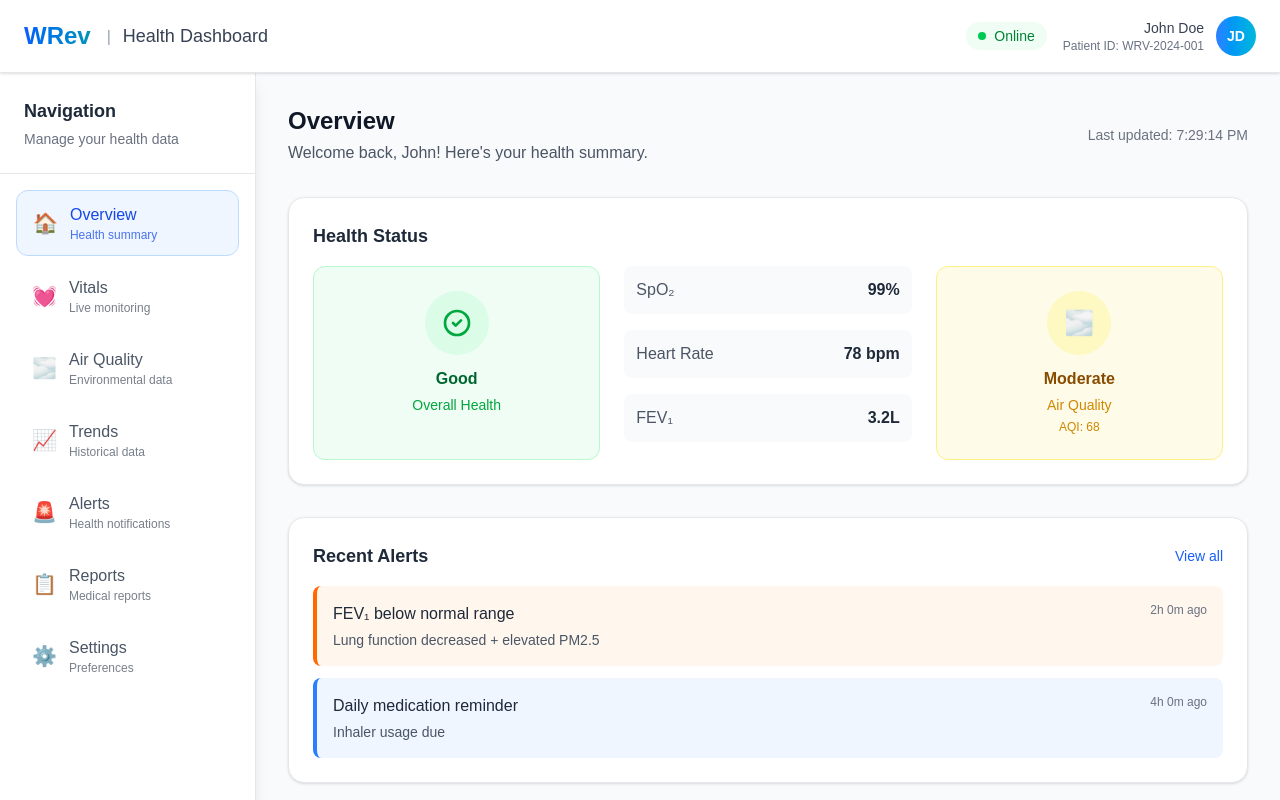
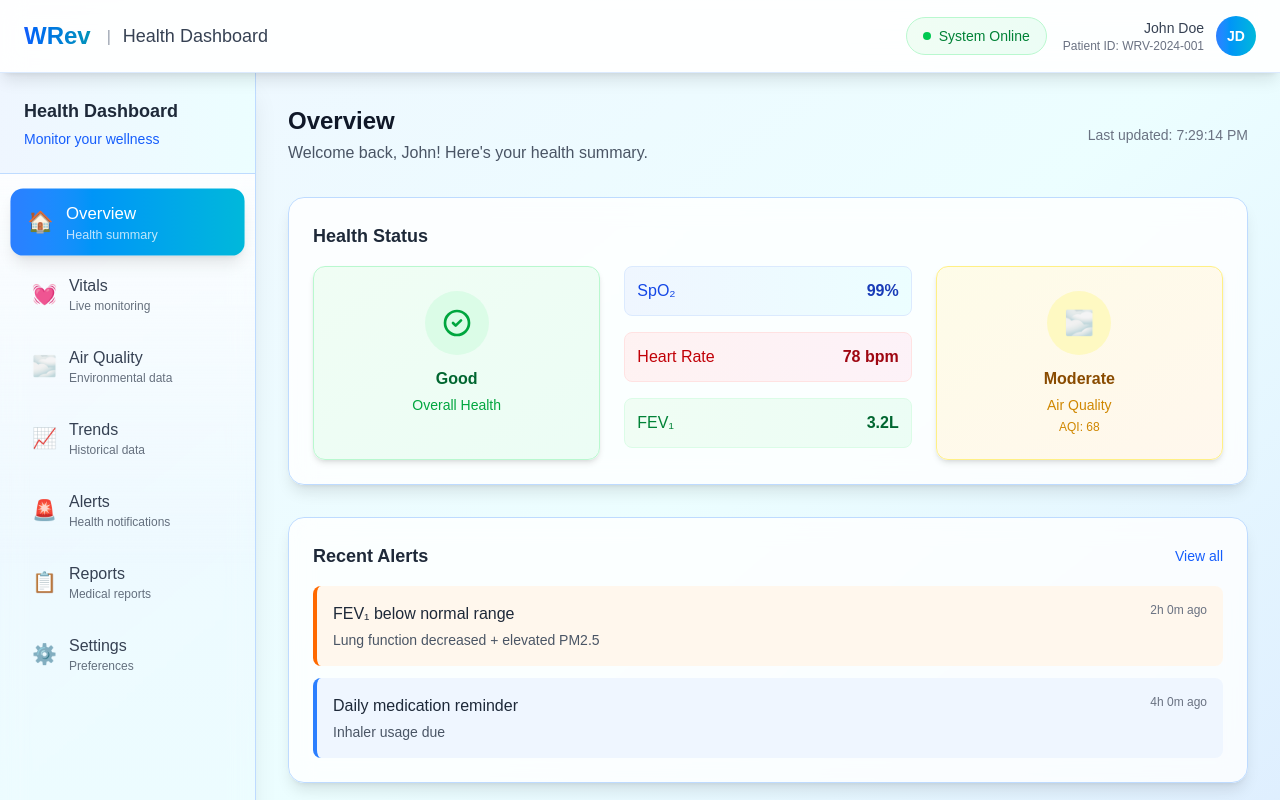
Before and after one commit to Debsmit16/WRev, a Next.js app: page /dashboard in a window 1280 px wide. Shown: the top 800 px of the page. Built offline with nearby package versions, Linux system fonts and the light colour scheme.

Commit message:
Enhanced Dashboard with Healthcare Color Theme

```diff
--- a/src/app/dashboard/page.tsx
+++ b/src/app/dashboard/page.tsx
@@ -155,9 +155,9 @@ export default function Dashboard() {
   ];
 
   return (
-    <div className="min-h-screen bg-gray-50">
+    <div className="min-h-screen bg-gradient-to-br from-blue-50 via-cyan-50 to-blue-100">
       {/* Top Header */}
-      <header className="bg-white shadow-sm border-b border-gray-200 sticky top-0 z-50">
+      <header className="bg-white/90 backdrop-blur-md shadow-lg border-b border-blue-100 sticky top-0 z-50">
         <div className="flex items-center justify-between px-6 py-4">
           {/* Left side */}
           <div className="flex items-center space-x-4">
@@ -181,9 +181,9 @@ export default function Dashboard() {
           {/* Right side */}
           <div className="flex items-center space-x-4">
             {/* Status indicator */}
-            <div className="hidden sm:flex items-center space-x-2 bg-green-50 px-3 py-1 rounded-full">
+            <div className="hidden sm:flex items-center space-x-2 bg-gradient-to-r from-green-50 to-emerald-50 px-4 py-2 rounded-full border border-green-200">
               <span className="w-2 h-2 bg-green-500 rounded-full animate-pulse"></span>
-              <span className="text-green-700 text-sm font-medium">Online</span>
+              <span className="text-green-700 text-sm font-medium">System Online</span>
             </div>
 
             {/* User profile */}
@@ -204,12 +204,12 @@ export default function Dashboard() {
 
       <div className="flex">
         {/* Sidebar Navigation */}
-        <aside className={`${sidebarOpen ? 'translate-x-0' : '-translate-x-full'} lg:translate-x-0 fixed lg:static inset-y-0 left-0 z-40 w-64 bg-white shadow-lg border-r border-gray-200 transition-transform duration-300 ease-in-out`}>
+        <aside className={`${sidebarOpen ? 'translate-x-0' : '-translate-x-full'} lg:translate-x-0 fixed lg:static inset-y-0 left-0 z-40 w-64 bg-gradient-to-b from-white via-blue-50/30 to-cyan-50/30 backdrop-blur-md shadow-xl border-r border-blue-200 transition-transform duration-300 ease-in-out`}>
           <div className="flex flex-col h-full">
             {/* Navigation Header */}
-            <div className="p-6 border-b border-gray-200">
-              <h2 className="text-lg font-semibold text-gray-800">Navigation</h2>
-              <p className="text-sm text-gray-500 mt-1">Manage your health data</p>
+            <div className="p-6 border-b border-blue-200 bg-gradient-to-r from-blue-50 to-cyan-50">
+              <h2 className="text-lg font-semibold text-gray-800">Health Dashboard</h2>
+              <p className="text-sm text-blue-600 mt-1">Monitor your wellness</p>
             </div>
 
             {/* Navigation Items */}
@@ -223,8 +223,8 @@ export default function Dashboard() {
                   }}
                   className={`w-full flex items-center space-x-3 px-4 py-3 rounded-xl transition-all duration-200 ${
                     activeTab === item.id
-                      ? 'bg-blue-50 text-blue-700 border border-blue-200'
-                      : 'text-gray-600 hover:bg-gray-50 hover:text-gray-800'
+                      ? 'bg-gradient-to-r from-blue-500 to-cyan-500 text-white shadow-lg transform scale-105'
+                      : 'text-gray-700 hover:bg-gradient-to-r hover:from-blue-50 hover:to-cyan-50 hover:text-blue-700 hover:shadow-md'
                   }`}
                 >
                   <span className="text-xl">{item.icon}</span>
@@ -237,8 +237,8 @@ export default function Dashboard() {
             </nav>
 
             {/* Emergency Button */}
-            <div className="p-4 border-t border-gray-200">
-              <button className="w-full bg-red-500 hover:bg-red-600 text-white px-4 py-3 rounded-xl font-medium transition-colors flex items-center justify-center space-x-2">
+            <div className="p-4 border-t border-blue-200 bg-gradient-to-r from-red-50 to-pink-50">
+              <button className="w-full bg-gradient-to-r from-red-500 to-red-600 hover:from-red-600 hover:to-red-700 text-white px-4 py-3 rounded-xl font-medium transition-all duration-300 flex items-center justify-center space-x-2 shadow-lg hover:shadow-xl transform hover:scale-105">
                 <svg className="w-5 h-5" fill="none" stroke="currentColor" viewBox="0 0 24 24">
                   <path strokeLinecap="round" strokeLinejoin="round" strokeWidth={2} d="M12 9v2m0 4h.01m-6.938 4h13.856c1.54 0 2.502-1.667 1.732-2.5L13.732 4c-.77-.833-1.964-.833-2.732 0L4.082 16.5c-.77.833.192 2.5 1.732 2.5z" />
                 </svg>
@@ -285,11 +285,11 @@ export default function Dashboard() {
           {activeTab === 'overview' && (
             <div className="space-y-8">
               {/* Quick Health Status */}
-              <div className="bg-white rounded-2xl shadow-sm border border-gray-200 p-6">
+              <div className="bg-white/80 backdrop-blur-md rounded-2xl shadow-lg border border-blue-200 p-6">
                 <h2 className="text-lg font-semibold text-gray-800 mb-4">Health Status</h2>
                 <div className="grid grid-cols-1 md:grid-cols-3 gap-6">
                   {/* Overall Status */}
-                  <div className="text-center p-6 bg-green-50 rounded-xl border border-green-200">
+                  <div className="text-center p-6 bg-gradient-to-br from-green-50 to-emerald-50 rounded-xl border border-green-200 shadow-md hover:shadow-lg transition-shadow duration-300">
                     <div className="w-16 h-16 bg-green-100 rounded-full flex items-center justify-center mx-auto mb-3">
                       <svg className="w-8 h-8 text-green-600" fill="none" stroke="currentColor" viewBox="0 0 24 24">
                         <path strokeLinecap="round" strokeLinejoin="round" strokeWidth={2} d="M9 12l2 2 4-4m6 2a9 9 0 11-18 0 9 9 0 0118 0z" />
@@ -301,22 +301,22 @@ export default function Dashboard() {
 
                   {/* Key Vitals Summary */}
                   <div className="space-y-4">
-                    <div className="flex items-center justify-between p-3 bg-gray-50 rounded-lg">
-                      <span className="text-gray-600">SpO₂</span>
-                      <span className="font-semibold text-gray-800">{vitals.spo2.value}%</span>
+                    <div className="flex items-center justify-between p-3 bg-gradient-to-r from-blue-50 to-cyan-50 rounded-lg border border-blue-100">
+                      <span className="text-blue-700">SpO₂</span>
+                      <span className="font-semibold text-blue-800">{vitals.spo2.value}%</span>
                     </div>
-                    <div className="flex items-center justify-between p-3 bg-gray-50 rounded-lg">
-                      <span className="text-gray-600">Heart Rate</span>
-                      <span className="font-semibold text-gray-800">{vitals.heartRate.value} bpm</span>
+                    <div className="flex items-center justify-between p-3 bg-gradient-to-r from-red-50 to-pink-50 rounded-lg border border-red-100">
+                      <span className="text-red-700">Heart Rate</span>
+                      <span className="font-semibold text-red-800">{vitals.heartRate.value} bpm</span>
                     </div>
-                    <div className="flex items-center justify-between p-3 bg-gray-50 rounded-lg">
-                      <span className="text-gray-600">FEV₁</span>
-                      <span className="font-semibold text-gray-800">{vitals.fev1.value}L</span>
+                    <div className="flex items-center justify-between p-3 bg-gradient-to-r from-green-50 to-emerald-50 rounded-lg border border-green-100">
+                      <span className="text-green-700">FEV₁</span>
+                      <span className="font-semibold text-green-800">{vitals.fev1.value}L</span>
                     </div>
                   </div>
 
                   {/* Air Quality Summary */}
-                  <div className="text-center p-6 bg-yellow-50 rounded-xl border border-yellow-200">
+                  <div className="text-center p-6 bg-gradient-to-br from-yellow-50 to-orange-50 rounded-xl border border-yellow-200 shadow-md hover:shadow-lg transition-shadow duration-300">
                     <div className="w-16 h-16 bg-yellow-100 rounded-full flex items-center justify-center mx-auto mb-3">
                       <span className="text-2xl">🌫️</span>
                     </div>
@@ -328,7 +328,7 @@ export default function Dashboard() {
               </div>
 
               {/* Recent Alerts */}
-              <div className="bg-white rounded-2xl shadow-sm border border-gray-200 p-6">
+              <div className="bg-white/80 backdrop-blur-md rounded-2xl shadow-lg border border-blue-200 p-6">
                 <div className="flex items-center justify-between mb-4">
                   <h2 className="text-lg font-semibold text-gray-800">Recent Alerts</h2>
                   <button
@@ -354,7 +354,7 @@ export default function Dashboard() {
               </div>
 
               {/* Quick Actions */}
-              <div className="bg-white rounded-2xl shadow-sm border border-gray-200 p-6">
+              <div className="bg-white/80 backdrop-blur-md rounded-2xl shadow-lg border border-blue-200 p-6">
                 <h2 className="text-lg font-semibold text-gray-800 mb-4">Quick Actions</h2>
                 <div className="grid grid-cols-2 md:grid-cols-4 gap-4">
                   <button className="p-4 bg-blue-50 hover:bg-blue-100 rounded-xl transition-colors text-center group">
@@ -397,10 +397,10 @@ export default function Dashboard() {
             <div className="space-y-6">
               <div className="grid grid-cols-1 md:grid-cols-3 gap-6">
                 {/* SpO2 Card */}
-                <div className="bg-white rounded-2xl shadow-sm border border-gray-200 p-6">
+                <div className="bg-white/90 backdrop-blur-md rounded-2xl shadow-lg border border-blue-200 p-6 hover:shadow-xl transition-all duration-300 hover:scale-105">
                   <div className="flex items-center justify-between mb-4">
                     <div className="flex items-center space-x-3">
-                      <div className="w-12 h-12 bg-blue-100 rounded-xl flex items-center justify-center">
+                      <div className="w-12 h-12 bg-gradient-to-br from-blue-100 to-cyan-100 rounded-xl flex items-center justify-center shadow-md">
                         <span className="text-2xl">🫁</span>
                       </div>
                       <div>
@@ -414,19 +414,19 @@ export default function Dashboard() {
                   </div>
                   <div className="text-3xl font-bold text-gray-800 mb-2">{vitals.spo2.value}%</div>
                   <p className="text-sm text-gray-500">Normal range: 95-100%</p>
-                  <div className="mt-4 bg-gray-100 rounded-full h-2">
+                  <div className="mt-4 bg-gradient-to-r from-gray-100 to-blue-50 rounded-full h-3 shadow-inner">
                     <div
-                      className="bg-blue-500 h-2 rounded-full transition-all duration-500"
+                      className="bg-gradient-to-r from-blue-500 to-cyan-500 h-3 rounded-full transition-all duration-500 shadow-sm"
                       style={{ width: `${vitals.spo2.value}%` }}
                     ></div>
                   </div>
                 </div>
 
                 {/* Heart Rate Card */}
-                <div className="bg-white rounded-2xl shadow-sm border border-gray-200 p-6">
+                <div className="bg-white/90 backdrop-blur-md rounded-2xl shadow-lg border border-red-200 p-6 hover:shadow-xl transition-all duration-300 hover:scale-105">
                   <div className="flex items-center justify-between mb-4">
                     <div className="flex items-center space-x-3">
-                      <div className="w-12 h-12 bg-red-100 rounded-xl flex items-center justify-center">
+                      <div className="w-12 h-12 bg-gradient-to-br from-red-100 to-pink-100 rounded-xl flex items-center justify-center shadow-md">
                         <span className="text-2xl">❤️</span>
                       </div>
                       <div>
@@ -440,19 +440,19 @@ export default function Dashboard() {
                   </div>
                   <div className="text-3xl font-bold text-gray-800 mb-2">{vitals.heartRate.value} bpm</div>
                   <p className="text-sm text-gray-500">Normal range: 60-100 bpm</p>
-                  <div className="mt-4 bg-gray-100 rounded-full h-2">
+                  <div className="mt-4 bg-gradient-to-r from-gray-100 to-red-50 rounded-full h-3 shadow-inner">
                     <div
-                      className="bg-red-500 h-2 rounded-full transition-all duration-500"
+                      className="bg-gradient-to-r from-red-500 to-pink-500 h-3 rounded-full transition-all duration-500 shadow-sm"
                       style={{ width: `${(vitals.heartRate.value / 120) * 100}%` }}
                     ></div>
                   </div>
                 </div>
 
                 {/* FEV1 Card */}
-                <div className="bg-white rounded-2xl shadow-sm border border-gray-200 p-6">
+                <div className="bg-white/90 backdrop-blur-md rounded-2xl shadow-lg border border-green-200 p-6 hover:shadow-xl transition-all duration-300 hover:scale-105">
                   <div className="flex items-center justify-between mb-4">
                     <div className="flex items-center space-x-3">
-                      <div className="w-12 h-12 bg-green-100 rounded-xl flex items-center justify-center">
+                      <div className="w-12 h-12 bg-gradient-to-br from-green-100 to-emerald-100 rounded-xl flex items-center justify-center shadow-md">
                         <span className="text-2xl">🌬️</span>
                       </div>
                       <div>
@@ -466,9 +466,9 @@ export default function Dashboard() {
                   </div>
                   <div className="text-3xl font-bold text-gray-800 mb-2">{vitals.fev1.value}L</div>
                   <p className="text-sm text-gray-500">Normal range: 3.0-4.5L</p>
-                  <div className="mt-4 bg-gray-100 rounded-full h-2">
+                  <div className="mt-4 bg-gradient-to-r from-gray-100 to-green-50 rounded-full h-3 shadow-inner">
                     <div
-                      className="bg-green-500 h-2 rounded-full transition-all duration-500"
+                      className="bg-gradient-to-r from-green-500 to-emerald-500 h-3 rounded-full transition-all duration-500 shadow-sm"
                       style={{ width: `${(vitals.fev1.value / 4.5) * 100}%` }}
                     ></div>
                   </div>
@@ -482,7 +482,7 @@ export default function Dashboard() {
             <div className="space-y-6">
               <div className="grid grid-cols-1 lg:grid-cols-2 gap-6">
                 {/* AQI Card */}
-                <div className="bg-white rounded-2xl shadow-sm border border-gray-200 p-6">
+                <div className="bg-white/90 backdrop-blur-md rounded-2xl shadow-lg border border-yellow-200 p-6 hover:shadow-xl transition-all duration-300">
                   <h3 className="text-lg font-semibold text-gray-800 mb-4">Air Quality Index</h3>
                   <div className="flex items-center justify-center mb-6">
                     <div className="relative w-32 h-32">
@@ -517,10 +517,10 @@ export default function Dashboard() {
                 </div>
 
                 {/* Environmental Metrics */}
-                <div className="bg-white rounded-2xl shadow-sm border border-gray-200 p-6">
+                <div className="bg-white/90 backdrop-blur-md rounded-2xl shadow-lg border border-cyan-200 p-6 hover:shadow-xl transition-all duration-300">
                   <h3 className="text-lg font-semibold text-gray-800 mb-4">Environmental Data</h3>
                   <div className="space-y-4">
-                    <div className="flex items-center justify-between p-4 bg-gray-50 rounded-xl">
+                    <div className="flex items-center justify-between p-4 bg-gradient-to-r from-gray-50 to-blue-50 rounded-xl border border-gray-100 hover:shadow-md transition-shadow duration-300">
                       <div className="flex items-center space-x-3">
                         <span className="text-2xl">🌫️</span>
                         <div>
@@ -534,7 +534,7 @@ export default function Dashboard() {
                       </div>
                     </div>
 
-                    <div className="flex items-center justify-between p-4 bg-gray-50 rounded-xl">
+                    <div className="flex items-center justify-between p-4 bg-gradient-to-r from-gray-50 to-cyan-50 rounded-xl border border-gray-100 hover:shadow-md transition-shadow duration-300">
                       <div className="flex items-center space-x-3">
                         <span className="text-2xl">💨</span>
                         <div>
@@ -569,7 +569,7 @@ export default function Dashboard() {
           {/* Trends Tab */}
           {activeTab === 'trends' && (
             <div className="space-y-6">
-              <div className="bg-white rounded-2xl shadow-sm border border-gray-200 p-6">
+              <div className="bg-white/90 backdrop-blur-md rounded-2xl shadow-lg border border-blue-200 p-6 hover:shadow-xl transition-all duration-300">
                 <div className="flex items-center justify-between mb-6">
                   <h3 className="text-lg font-semibold text-gray-800">Health Trends</h3>
                   <div className="flex space-x-2">
@@ -577,10 +577,10 @@ export default function Dashboard() {
                       <button
                         key={trend}
                         onClick={() => setSelectedTrend(trend)}
-                        className={`px-4 py-2 rounded-lg text-sm font-medium transition-colors ${
+                        className={`px-4 py-2 rounded-lg text-sm font-medium transition-all duration-300 ${
                           selectedTrend === trend
-                            ? 'bg-blue-500 text-white'
-                            : 'bg-gray-100 text-gray-600 hover:bg-gray-200'
+                            ? 'bg-gradient-to-r from-blue-500 to-cyan-500 text-white shadow-lg transform scale-105'
+                            : 'bg-gradient-to-r from-gray-100 to-blue-50 text-gray-700 hover:from-blue-100 hover:to-cyan-100 hover:shadow-md'
                         }`}
                       >
                         {trend === 'spo2' ? 'SpO₂' : trend === 'fev1' ? 'FEV₁' : 'PM2.5'}
```
